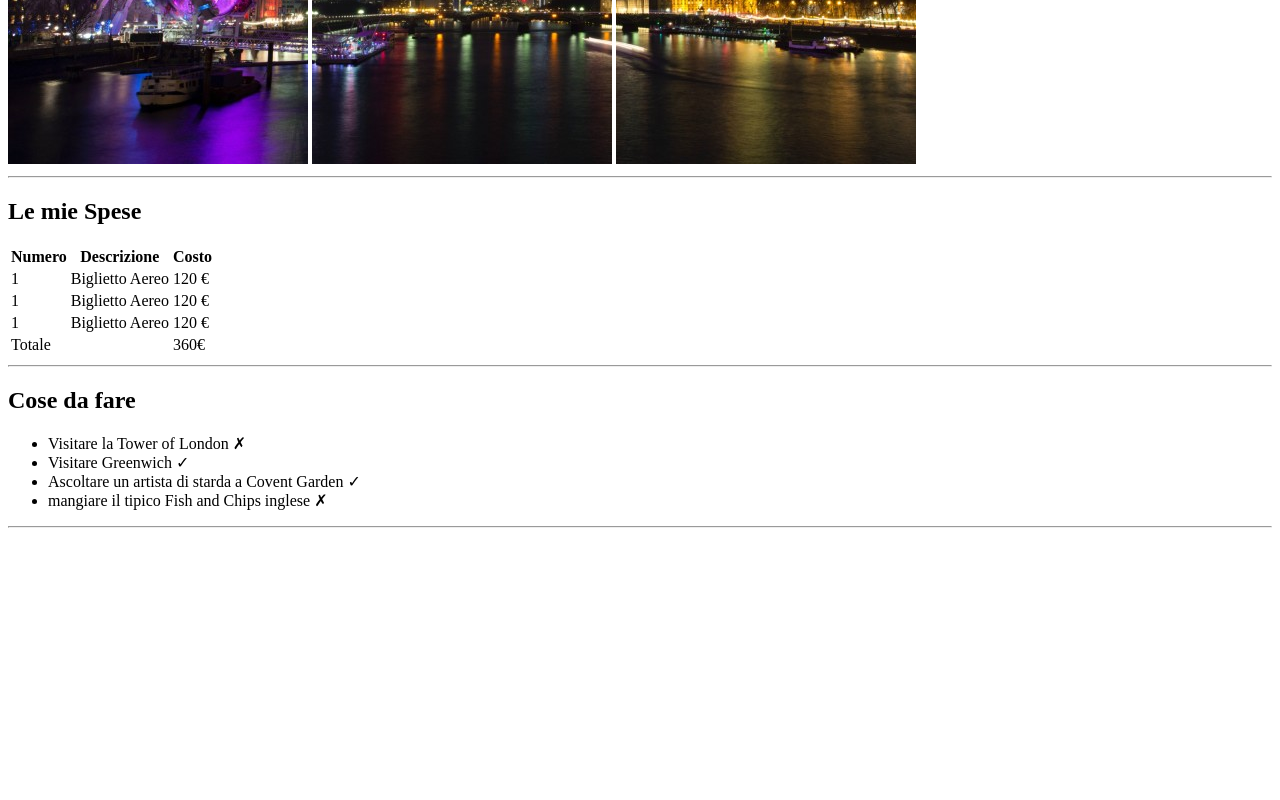
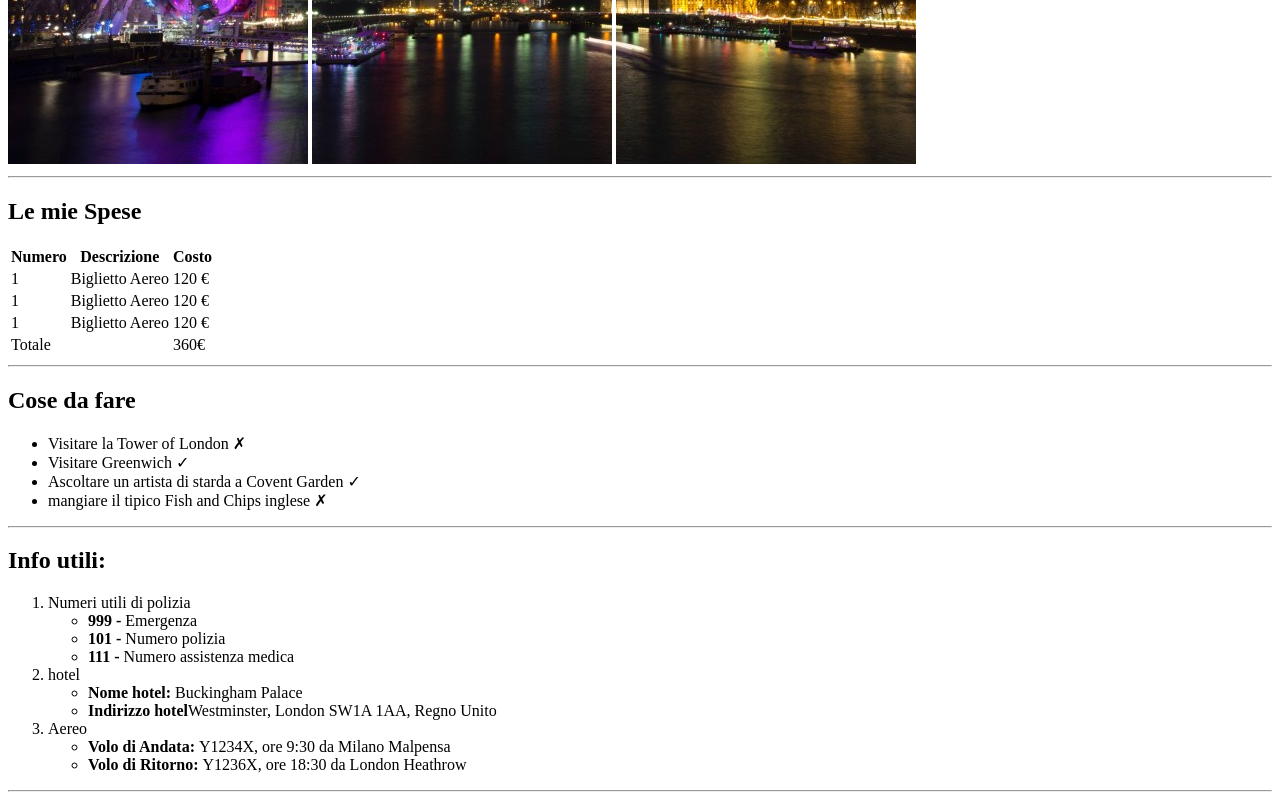
Before and after one commit to Mftr96/html-london-trip, a plain HTML site: page index.html in a window 1280 px wide. Shown: the part 516-1316 px from the top of the page. Before the commit the page ends 1052 px from the top, so only its background shows below. Drawn offline with Linux system fonts and the light colour scheme.

Commit message:
aggiunta sezione info

```diff
--- a/index.html
+++ b/index.html
@@ -78,6 +78,26 @@
 
         <!-- sezione info -->
         <section>
+            <h2>Info utili:</h2>
+            <ol>
+                <li>Numeri utili di polizia</li>
+                <ul>
+                    <li><strong>999 -</strong> Emergenza</li>
+                    <li><strong>101 -</strong> Numero polizia</li>
+                    <li><strong>111 -</strong> Numero assistenza medica</li>
+                </ul>
+                <li>hotel</li>
+                <ul>
+                    <li><strong>Nome hotel: </strong> Buckingham Palace</li>
+                    <li><strong>Indirizzo hotel</strong>Westminster, London SW1A 1AA, Regno Unito</li>
+                </ul>
+                <li>Aereo</li>
+                <ul>
+                    <li><strong>Volo di Andata: </strong> Y1234X, ore 9:30 da Milano Malpensa</li>
+                    <li><strong>Volo di Ritorno: </strong> Y1236X, ore 18:30 da London Heathrow</li>
+                </ul>
+            </ol>
+            <hr>
 
         </section>
 
```
